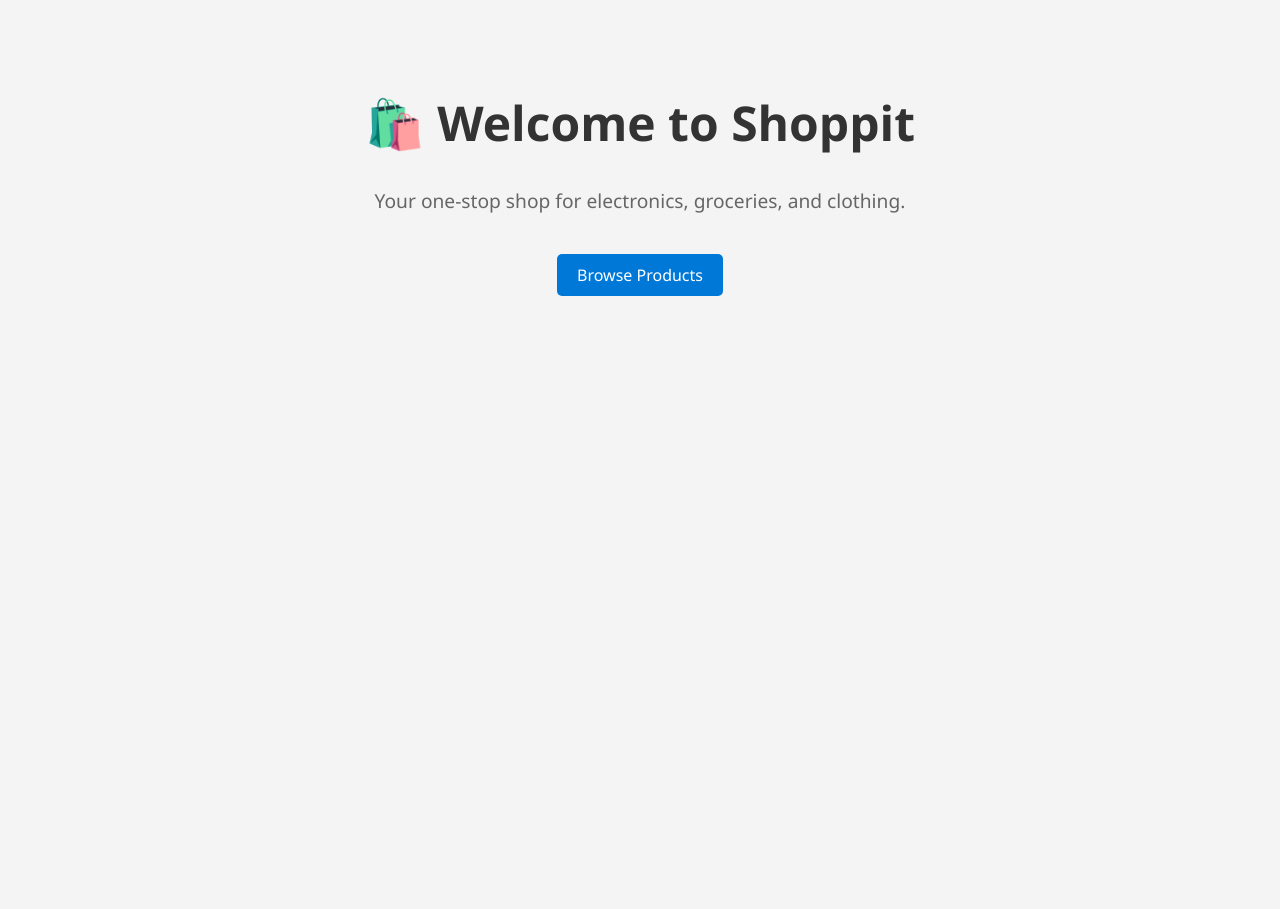
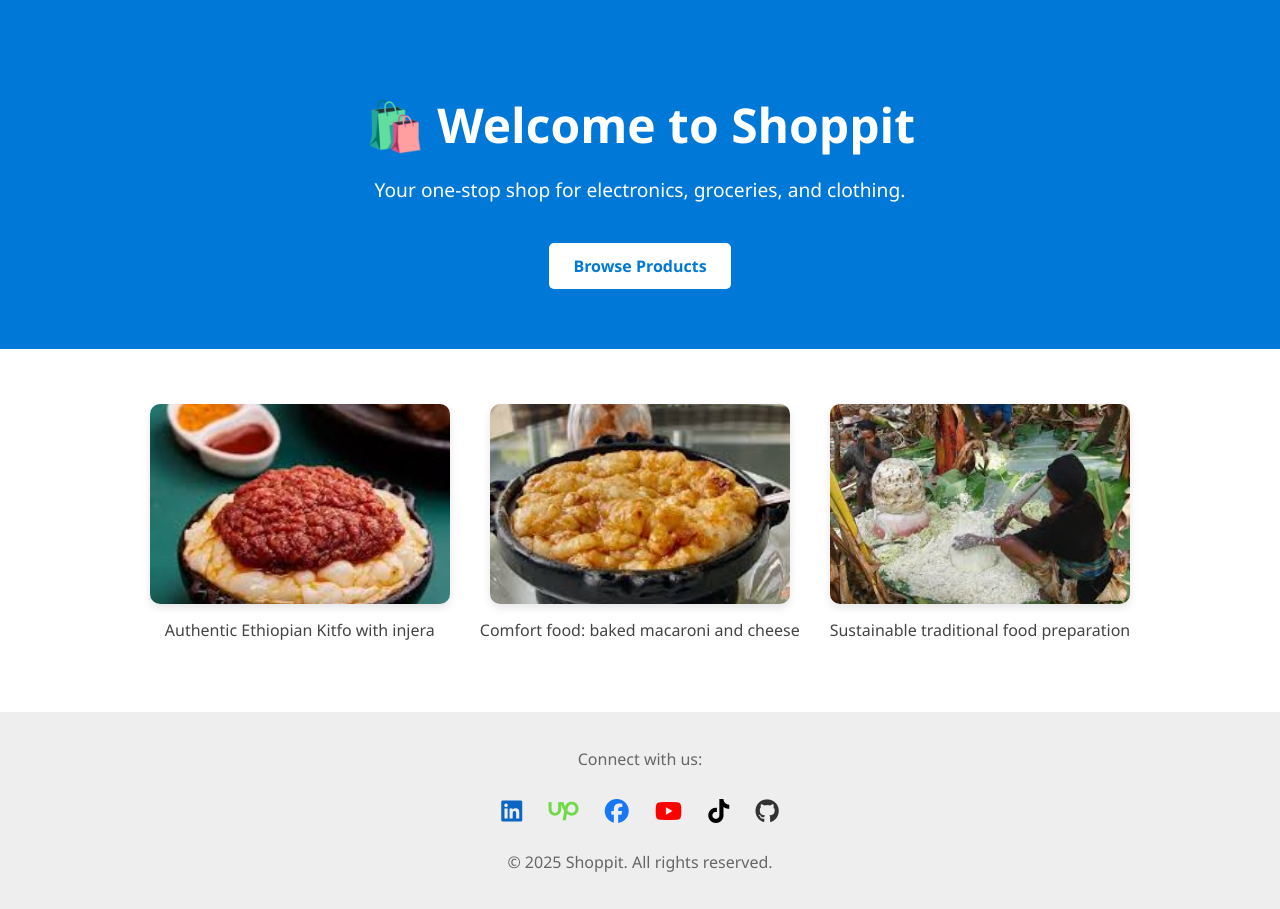
Before and after one commit to JaredGezahegn/Ecomerce-App, a Django app: page / in a window 1280 px wide. Before the commit the page ends 296 px from the top, so only its background shows below. Run offline with Django 5.2, Linux system fonts and the light colour scheme.

Commit message:
Improve homepage design with equal-sized image cards, hover animations, and Font Awesome social media icons in footer (LinkedIn, Upwork, Facebook, YouTube, TikTok, GitHub)

```diff
--- a/backend/SHOPPIT/settings.py
+++ b/backend/SHOPPIT/settings.py
@@ -129,7 +129,7 @@ USE_TZ = True
 # https://docs.djangoproject.com/en/5.2/howto/static-files/
 
 STATIC_URL = 'static/'
-MEDIA_URL= 'img/'
+MEDIA_URL= 'media/'
 MEDIA_ROOT= BASE_DIR/"media"
 # Default primary key field type
 # https://docs.djangoproject.com/en/5.2/ref/settings/#default-auto-field
--- a/backend/shop_app/templates/home.html
+++ b/backend/shop_app/templates/home.html
@@ -1,40 +1,137 @@
+{% load static %}
 <!DOCTYPE html>
 <html lang="en">
 <head>
     <meta charset="UTF-8">
+    <link rel="stylesheet" href="https://cdnjs.cloudflare.com/ajax/libs/font-awesome/6.5.0/css/all.min.css">
     <title>Welcome to Shoppit</title>
     <style>
         body {
             font-family: 'Segoe UI', sans-serif;
+            margin: 0;
+            padding: 0;
             background-color: #f4f4f4;
+        }
+        header {
+            background-color: #0078D7;
+            color: white;
             text-align: center;
-            padding: 50px;
+            padding: 60px 20px;
         }
-        h1 {
-            color: #333;
+        header h1 {
             font-size: 3em;
+            margin-bottom: 10px;
         }
-        p {
+        header p {
             font-size: 1.2em;
-            color: #666;
         }
         .btn {
             display: inline-block;
             margin-top: 20px;
-            padding: 10px 20px;
-            background-color: #0078D7;
-            color: white;
+            padding: 12px 24px;
+            background-color: white;
+            color: #0078D7;
             text-decoration: none;
             border-radius: 5px;
+            font-weight: bold;
         }
         .btn:hover {
-            background-color: #005a9e;
+            background-color: #e0e0e0;
         }
+        .gallery {
+            display: flex;
+            flex-wrap: wrap;
+            justify-content: center;
+            padding: 40px 20px;
+            background-color: #fff;
+        }
+        .image-card {
+            margin: 15px;
+            text-align: center;
+            transition: transform 0.3s ease, box-shadow 0.3s ease;
+        }
+        .image-card:hover {
+            transform: scale(1.05);
+            box-shadow: 0 8px 16px rgba(0,0,0,0.2);
+        }
+        .image-card img {
+            width: 300px;
+            height: 200px;
+            object-fit: cover;
+            border-radius: 10px;
+            box-shadow: 0 4px 8px rgba(0,0,0,0.1);
+            transition: transform 0.3s ease;
+        }
+        .caption {
+            margin-top: 10px;
+            font-size: 1em;
+            color: #444;
+        }
+        footer {
+            text-align: center;
+            padding: 20px;
+            background-color: #eee;
+            color: #666;
+        }
+        footer a {
+    transition: transform 0.3s ease, font-weight 0.3s ease;
+    text-decoration: none;
+}
+
+footer a:hover {
+    transform: scale(1.2);
+    font-weight: bold;
+}
+
     </style>
 </head>
 <body>
-    <h1>🛍️ Welcome to Shoppit</h1>
-    <p>Your one-stop shop for electronics, groceries, and clothing.</p>
-    <a href="/products" class="btn">Browse Products</a>
+    <header>
+        <h1>🛍️ Welcome to Shoppit</h1>
+        <p>Your one-stop shop for electronics, groceries, and clothing.</p>
+        <a href="/products" class="btn">Browse Products</a>
+    </header>
+
+    <section class="gallery">
+        <div class="image-card">
+            <img src="/media/img/gamokitfo.jpg" alt="Traditional Food Preparation">
+            <p class="caption">Authentic Ethiopian Kitfo with injera</p>
+        </div>
+        <div class="image-card">
+            <img src="/media/img/bulla.jpg" alt="Macaroni and Cheese">
+            <p class="caption">Comfort food: baked macaroni and cheese</p>
+        </div>
+        <div class="image-card">
+            <img src="/media/img/enset.jpg" alt="Ethiopian Kitfo Dish">
+            <p class="caption">Sustainable traditional food preparation</p>
+        </div>
+    </section>
+
+    <footer>
+    <p>Connect with us:</p>
+    <p style="font-size: 1.5em;">
+        <a href="https://www.linkedin.com" target="_blank" style="margin: 0 10px; color: #0A66C2;">
+            <i class="fab fa-linkedin"></i>
+        </a>
+        <a href="https://www.upwork.com" target="_blank" style="margin: 0 10px; color: #6fda44;">
+            <i class="fab fa-upwork"></i>
+        </a>
+        <a href="https://www.facebook.com" target="_blank" style="margin: 0 10px; color: #1877F2;">
+            <i class="fab fa-facebook"></i>
+        </a>
+        <a href="https://www.youtube.com" target="_blank" style="margin: 0 10px; color: #FF0000;">
+            <i class="fab fa-youtube"></i>
+        </a>
+        <a href="https://www.tiktok.com" target="_blank" style="margin: 0 10px; color: #000;">
+            <i class="fab fa-tiktok"></i>
+        </a>
+        <a href="https://www.github.com" target="_blank" style="margin: 0 10px; color: #333;">
+            <i class="fab fa-github"></i>
+        </a>
+    </p>
+    <p style="color: #666;">&copy; 2025 Shoppit. All rights reserved.</p>
+</footer>
+
+
 </body>
 </html>
```
